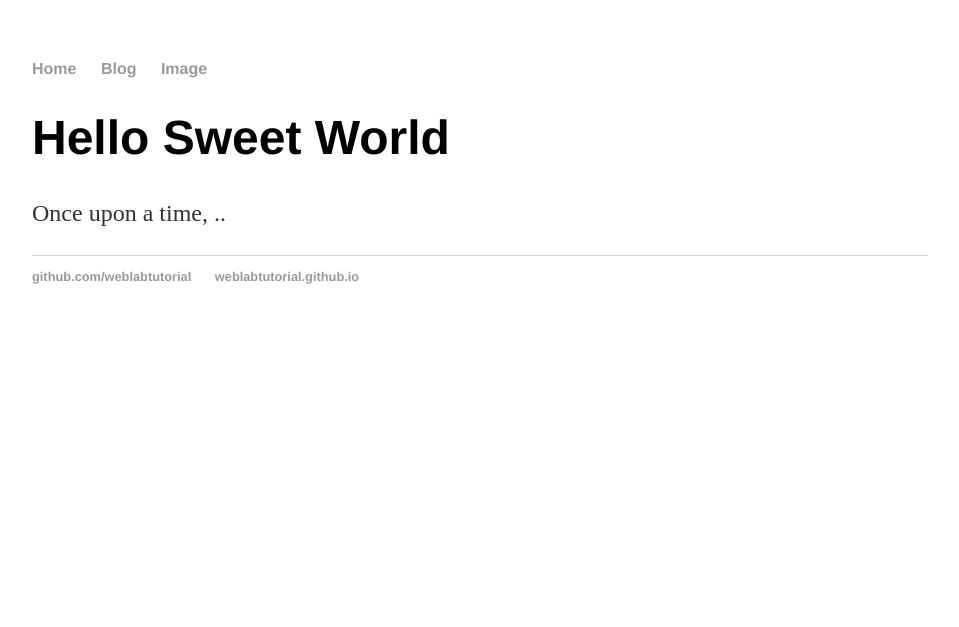
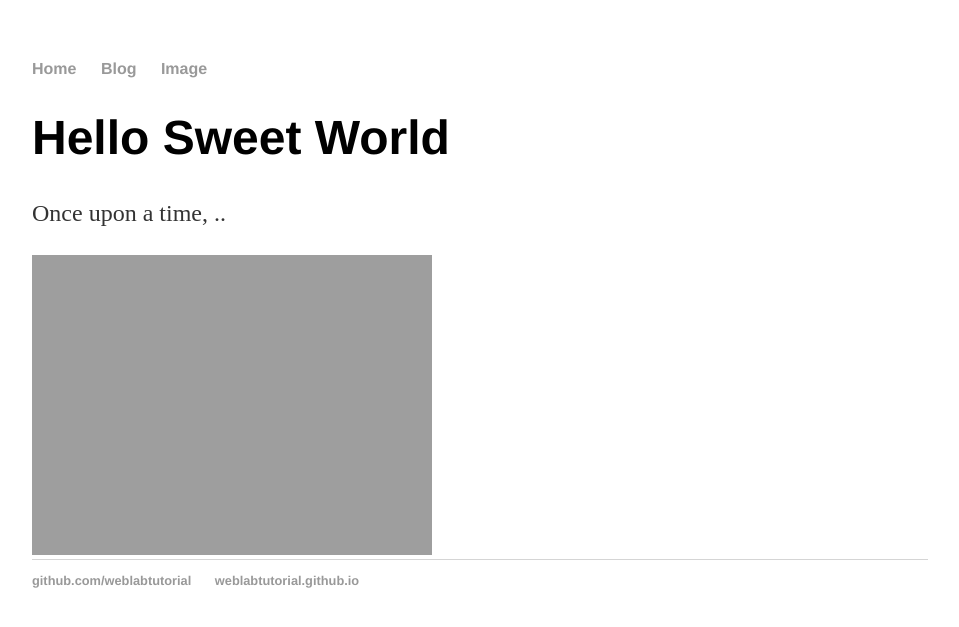
Before and after one commit to Ray20-20/Ray20-20.github.io, a Jekyll site: the page built from index.html, in a window 1280 px wide. Shown: the top 627 px of the page, without its empty margins (160-1119 px from the left). Built offline with Jekyll 4.4.1, drawn with Linux system fonts in a browser that asks for light colours.

Commit message:
Update index.html

```diff
--- a/index.html
+++ b/index.html
@@ -6,4 +6,5 @@ title: Web Programming
 <div class="blurb">
   <h1>Hello Sweet World</h1>
   <p>Once upon a time, ..</p>
+  <img src=”https://careerswithstem.com.au/wp-content/uploads/2018/07/web-development-programming-resized.jpg”>
 </div>
```
